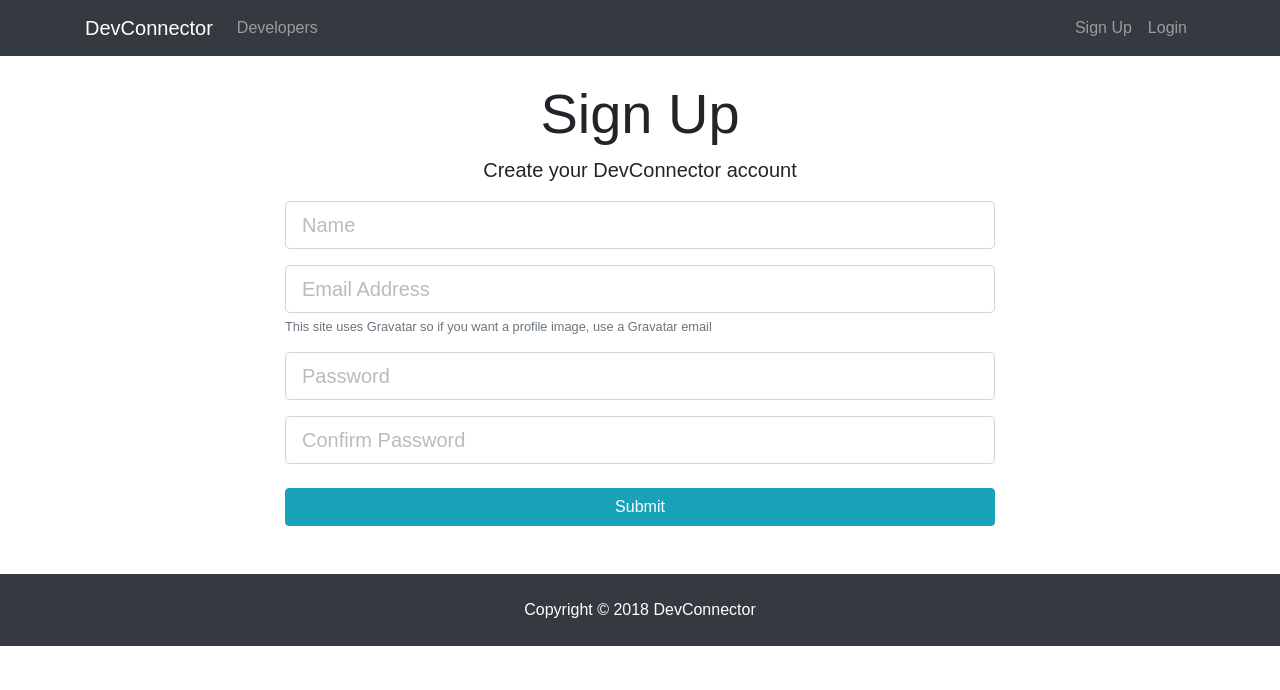
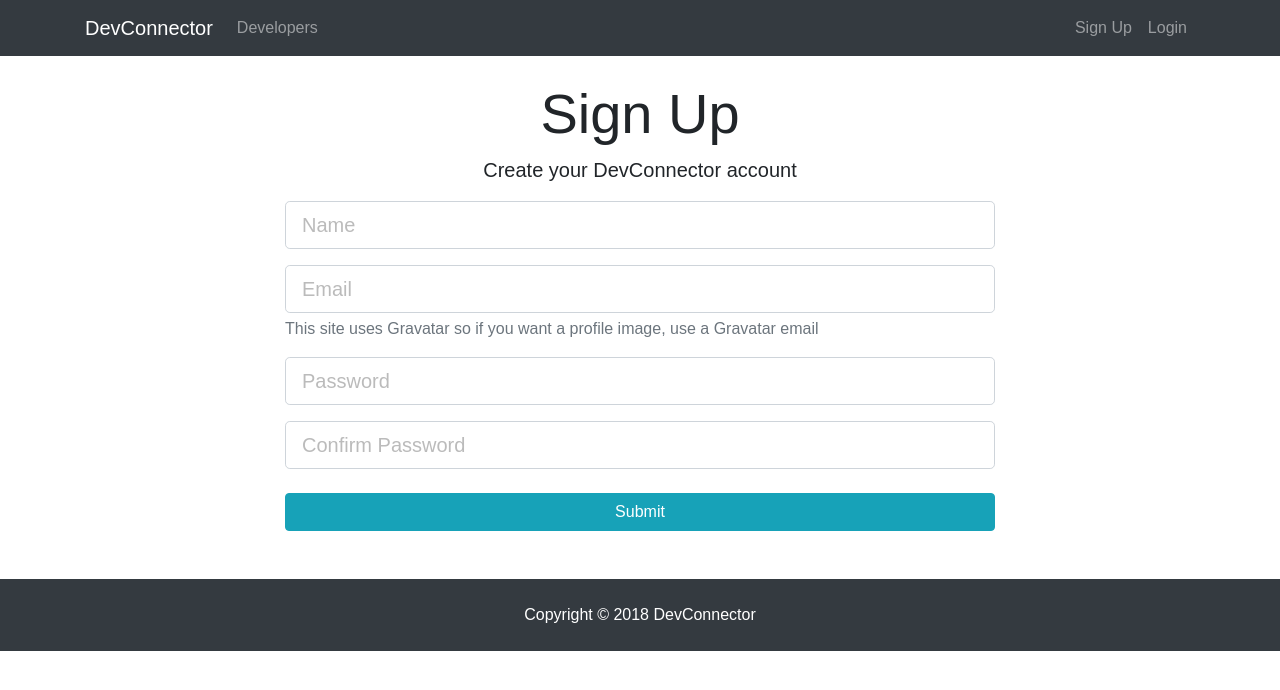
Before and after one commit to Dima-F/devconnector, a React (Create React App) app in the folder client/: page /register in a window 1280 px wide. Shown: the top 690 px of the page. Built offline with nearby package versions, Linux system fonts and the light colour scheme.

Commit message:
TextFormGroup component

```diff
--- a/client/src/actions/authActions.js
+++ b/client/src/actions/authActions.js
@@ -5,8 +5,8 @@ import jwt_decode from 'jwt-decode';
 
 export const registerUser = (userData, history) => dispatch => {
     axios.post('/api/users/register',userData)
-        .then(res=>history.push('/login'))
-        .catch(err=>
+        .then(res => history.push('/login'))
+        .catch(err =>
             dispatch({
                 type: GET_ERRORS,
                 payload: err.response.data
@@ -31,15 +31,15 @@ export const loginUser = ( userData ) => dispatch => {
         );
 }
 
+export const logoutUser = () => dispatch => {
+    localStorage.removeItem('jwtToken');
+    setAuthToken(false);
+    dispatch(setCurrentUser({}));
+}
+
 export const setCurrentUser = (decoded) => {
     return {
         type: SET_CURRENT_USER,
         payload: decoded
     }
 }
-
-export const logoutUser = () => dispatch => {
-    localStorage.removeItem('jwtToken');
-    setAuthToken(false);
-    dispatch(setCurrentUser({}));
-}
--- a/client/src/components/auth/Login.js
+++ b/client/src/components/auth/Login.js
@@ -2,7 +2,7 @@ import React, { Component } from 'react';
 import PropTypes from 'prop-types';
 import { connect } from 'react-redux';
 import { loginUser } from '../../actions/authActions';
-import classnames from 'classnames';
+import TextFieldGroup from '../common/TextFieldGroup';
 
 class Login extends Component {
     constructor(){
@@ -51,16 +51,23 @@ class Login extends Component {
                     <h1 className="display-4 text-center">Log In</h1>
                     <p className="lead text-center">Sign in to your DevConnector account</p>
                     <form onSubmit ={this.onSubmit}>
-                      <div className="form-group">
-                        <input type="email" className = { classnames('form-control form-control-lg',{ 'is-invalid': errors.email }) }
-                            placeholder="Email Address" name="email" value = { this.state.email } onChange = { this.onChange } />
-                        {errors.email && (<div className="invalid-feedback">{errors.email}</div>)}
-                      </div>
-                      <div className="form-group">
-                        <input type="password" className = { classnames('form-control form-control-lg',{ 'is-invalid': errors.password }) }
-                            placeholder="Password" name="password" value = { this.state.password } onChange = { this.onChange } />
-                        {errors.password && (<div className="invalid-feedback">{errors.password}</div>)}
-                  </div>
+                        <TextFieldGroup
+                            placeholder="Email Address"
+                            name="email"
+                            type="email"
+                            value = { this.state.email }
+                            onChange = { this.onChange }
+                            error = { errors.email }
+                        />
+
+                        <TextFieldGroup
+                            placeholder="Password"
+                            name="password"
+                            type="password"
+                            value = { this.state.password }
+                            onChange = { this.onChange }
+                            error = { errors.password }
+                        />
                       <input type="submit" className="btn btn-info btn-block mt-4" />
                     </form>
                   </div>
--- a/client/src/components/auth/Register.js
+++ b/client/src/components/auth/Register.js
@@ -1,9 +1,9 @@
 import React, { Component } from 'react';
 import PropTypes from 'prop-types';
 import { connect } from 'react-redux';
-import classnames from 'classnames';
 import { registerUser } from '../../actions/authActions';
 import { withRouter } from 'react-router-dom';
+import TextFieldGroup from '../common/TextFieldGroup';
 
 class Register extends Component {
     constructor(){
@@ -54,32 +54,43 @@ class Register extends Component {
                     <h1 className="display-4 text-center">Sign Up</h1>
                     <p className="lead text-center">Create your DevConnector account</p>
                     <form noValidate onSubmit={this.onSubmit}>
-                      <div className="form-group">
-                        <input type="text" className={classnames('form-control form-control-lg',{
-                                'is-invalid': errors.name
-                            })}
-                            placeholder="Name" name="name" value={this.state.name} onChange={this.onChange} />
-                        {errors.name && (<div className="invalid-feedback">{errors.name}</div>)}
-                      </div>
-                      <div className="form-group">
-                        <input type="email" className={classnames('form-control form-control-lg',{
-                                'is-invalid': errors.email
-                            })} placeholder="Email Address" name="email" value={this.state.email} onChange={this.onChange} />
-                        {errors.email && (<div className="invalid-feedback">{errors.email}</div>)}
-                        <small className="form-text text-muted">This site uses Gravatar so if you want a profile image, use a Gravatar email</small>
-                      </div>
-                      <div className="form-group">
-                        <input type="password" className={classnames('form-control form-control-lg',{
-                                'is-invalid': errors.password
-                            })} placeholder="Password" name="password" value={this.state.password} onChange={this.onChange} />
-                        {errors.password && (<div className="invalid-feedback">{errors.password}</div>)}
-                      </div>
-                      <div className="form-group">
-                        <input type="password" className={classnames('form-control form-control-lg',{
-                                'is-invalid': errors.password2
-                            })} placeholder="Confirm Password" name="password2" value={this.state.password2} onChange={this.onChange} />
-                        {errors.password2 && (<div className="invalid-feedback">{errors.password2}</div>)}
-                      </div>
+
+                        <TextFieldGroup
+                            placeholder="Name"
+                            name="name"
+                            value = { this.state.name }
+                            onChange = { this.onChange }
+                            error = { errors.name }
+                        />
+
+                        <TextFieldGroup
+                            placeholder="Email"
+                            name="email"
+                            type="email"
+                            value = { this.state.email }
+                            onChange = { this.onChange }
+                            error = { errors.email }
+                            info = "This site uses Gravatar so if you want a profile image, use a Gravatar email"
+                        />
+
+                        <TextFieldGroup
+                            placeholder="Password"
+                            name="password"
+                            type="password"
+                            value = { this.state.password }
+                            onChange = { this.onChange }
+                            error = { errors.password }
+                        />
+
+                        <TextFieldGroup
+                            placeholder="Confirm Password"
+                            name="password2"
+                            type="password"
+                            value = { this.state.password2 }
+                            onChange = { this.onChange }
+                            error = { errors.password2 }
+                        />
+
                       <input type="submit" className="btn btn-info btn-block mt-4" />
                     </form>
                   </div>
--- /dev/null
+++ b/client/src/components/common/TextFieldGroup.js
@@ -0,0 +1,41 @@
+import React from 'react';
+import classnames from 'classnames';
+import PropTypes from 'prop-types';
+
+const TextFieldGroup = ({
+    name,
+    placeholder,
+    value,
+    label,
+    error,
+    info,
+    type,
+    onChange,
+    disabled
+}) => {
+    return (
+        <div className="form-group">
+          <input type = { type } className = { classnames('form-control form-control-lg',{ 'is-invalid': error }) }
+              placeholder = { placeholder } name = { name } value = { value } onChange = { onChange } disabled = { disabled } />
+          { info && (<div className="form-text text-muted"> { info } </div>) }
+          { error && (<div className="invalid-feedback"> { error } </div>) }
+        </div>
+    )
+}
+
+TextFieldGroup.propTypes = {
+    name: PropTypes.string.isRequired,
+    placeholder: PropTypes.string,
+    value: PropTypes.string.isRequired,
+    info: PropTypes.string,
+    error: PropTypes.string,
+    type: PropTypes.string.isRequired,
+    onChange: PropTypes.func.isRequired,
+    disabled: PropTypes.string
+};
+
+TextFieldGroup.defaultProps = {
+    type: 'text'
+};
+
+export default TextFieldGroup;
--- a/client/src/reducers/authReducer.js
+++ b/client/src/reducers/authReducer.js
@@ -6,7 +6,7 @@ const initialState = {
     user: {}
 }
 
-export default function(state=initialState, action) {
+export default function(state = initialState, action) {
     switch(action.type){
         case SET_CURRENT_USER:
             return {
--- a/client/src/reducers/errorReducer.js
+++ b/client/src/reducers/errorReducer.js
@@ -2,7 +2,7 @@ import { GET_ERRORS } from '../actions/types';
 
 const initialState = {};
 
-export default function(state=initialState, action) {
+export default function(state = initialState, action) {
     switch(action.type){
         case GET_ERRORS:
             return action.payload;
--- a/client/src/reducers/index.js
+++ b/client/src/reducers/index.js
@@ -1,8 +1,8 @@
 import { combineReducers } from 'redux';
-import authReducer from './authReducer';
-import errorReducer from './errorReducer';
+import auth from './authReducer';
+import errors from './errorReducer';
 
 export default combineReducers({
-    auth: authReducer,
-    errors: errorReducer
+    auth,
+    errors
 });
--- a/client/src/validation/is-empty.js
+++ b/client/src/validation/is-empty.js
@@ -2,4 +2,4 @@ export default (value) =>
         value === undefined ||
         value === null ||
         (typeof value === 'object' && Object.keys(value).length === 0) ||
-        (typeof value === 'string' && value.trim().length ===0 );
+        (typeof value === 'string' && value.trim().length === 0 );
```
Also changed, not shown: client/src/components/layout/Navbar.js (+4 -13 lines).
